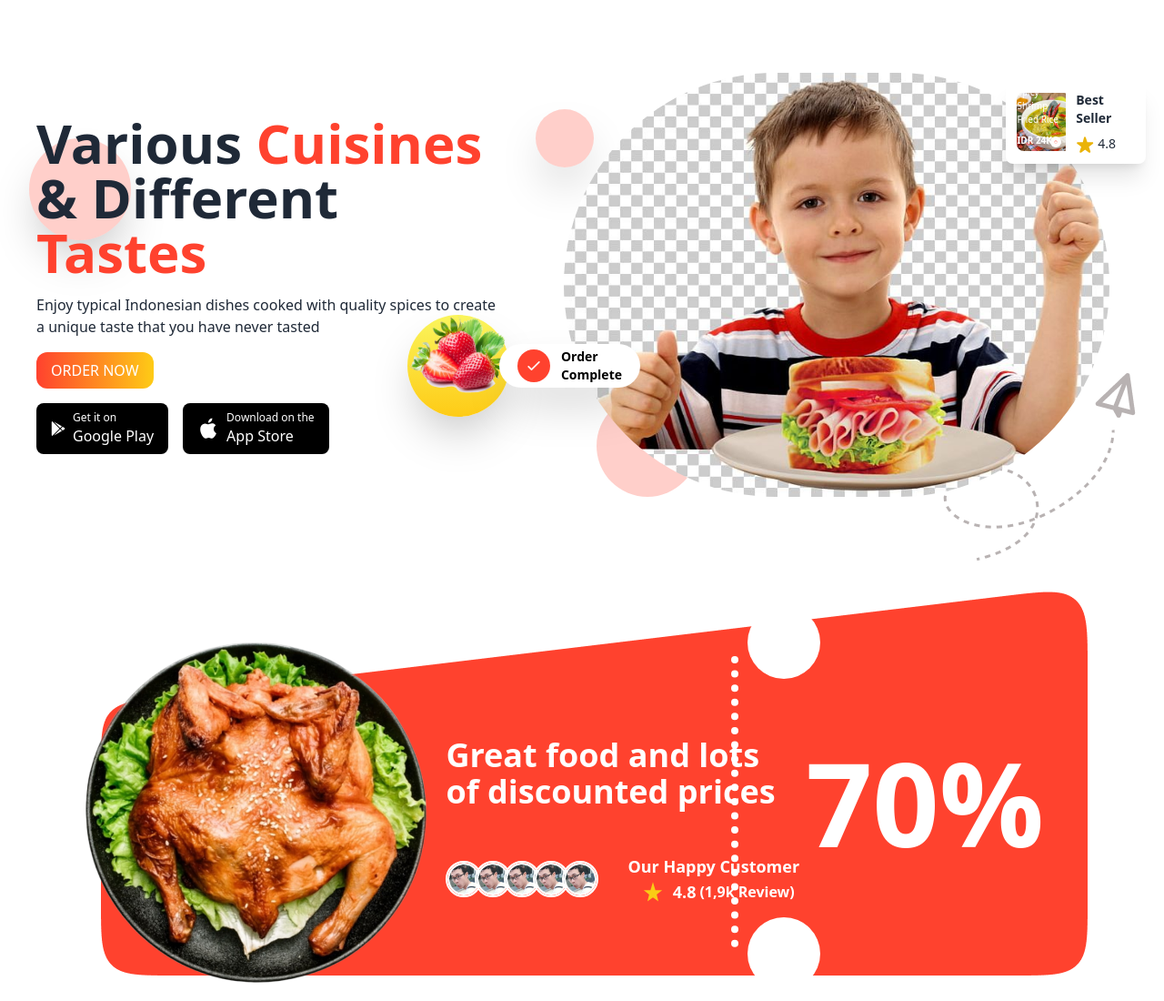
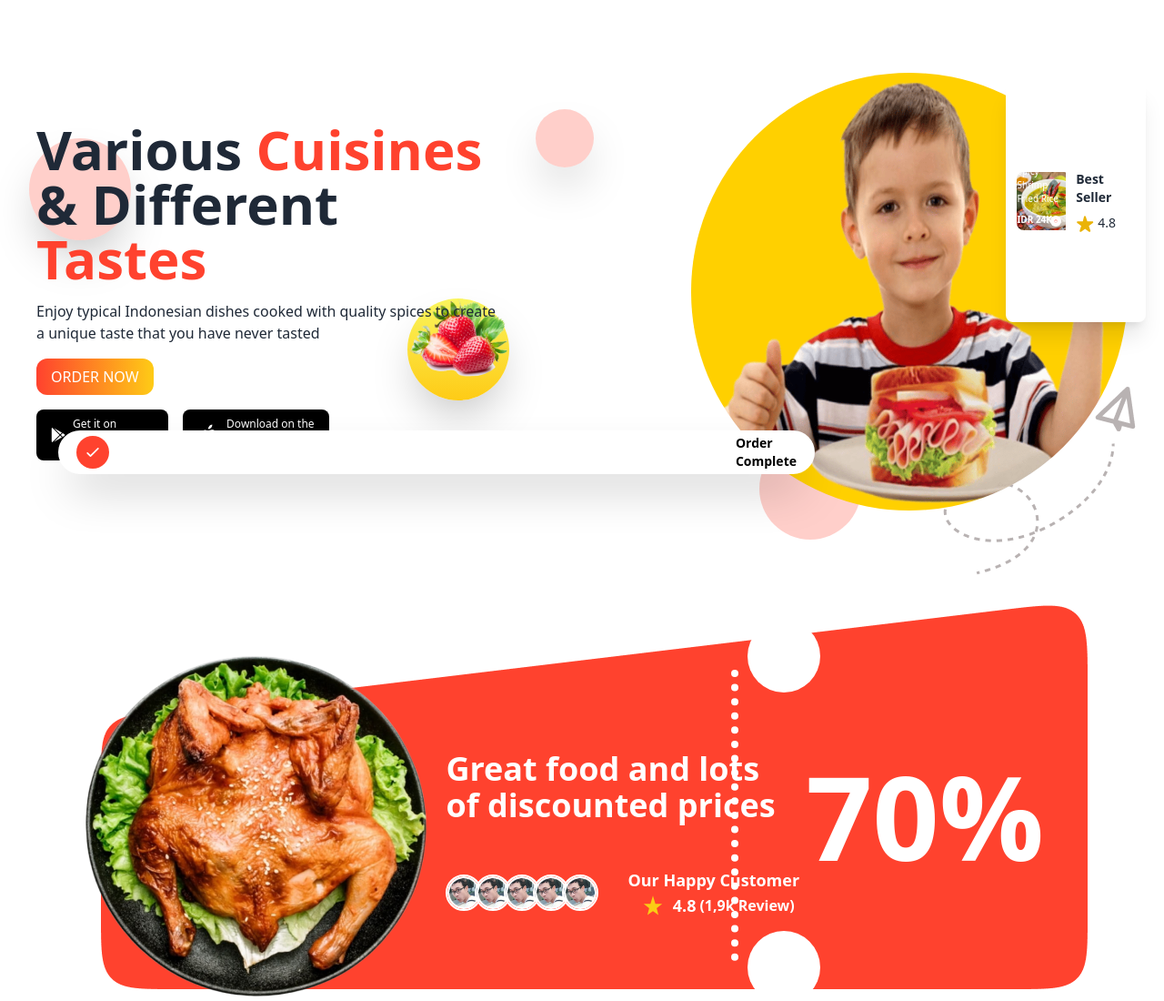
Before and after one commit to shawonetc/Foodpage-3, a website: page index.html in a window 1280 px wide. Shown: the top 1100 px of the page at 91% size. Drawn offline with nearby package versions, Linux system fonts and the light colour scheme.

Commit message:
first commit

```diff
--- a/index.html
+++ b/index.html
@@ -27,31 +27,31 @@
     <header>
         <!-- banner -->
         <div
-            class="flex gap-10 flex-col lg:flex-row justify-between items-center px-4 md:px-10 py-10 my-10 bg-white relative">
+            class="flex md:gap-10 gap-20 flex-col lg:flex-row justify-between items-center px-4 md:px-10 py-10 my-10 bg-white relative">
 
             <div class="absolute xl:top-28 lg:top-6 left-8 w-28 h-28 bg-[#ff422e40] bg-opacity-25
              bg-gradient-to-tl rounded-full shadow-2xl">
 
             </div>
-            <div class="absolute  top-20 right-[49%] w-16 h-16 bg-[#ff422e40] bg-opacity-25
+            <div class="absolute  md:top-20 md:right-[49%] right-9 top-10 w-16 h-16 bg-[#ff422e40] bg-opacity-25
          bg-gradient-to-tl rounded-full shadow-2xl">
 
             </div>
 
-            <div class="absolute bottom-10 right-[40%] w-28 h-28 bg-[#ff422e40] bg-opacity-25
+            <div class="absolute bottom-2 right-[26%] w-28 h-28 bg-[#ff422e40] bg-opacity-25
      bg-gradient-to-tl rounded-full">
 
             </div>
 
             <div
-                class="absolute xl:bottom-32 xl:left-[35%] lg:bottom-48 lg:left-80 w-28 h-28 bg-gradient-to-b from-[#faf55d] to-[#fecb16] rounded-full shadow-2xl">
+                class="absolute xl:bottom-32 xl:left-[35%] lg:bottom-48 lg:left-80 md:right-10 md:top-72 top-48 right-3 w-28 h-28 bg-gradient-to-b from-[#faf55d] to-[#fecb16] rounded-full shadow-2xl">
                 <img src="img/fruit4.png" class="rounded-full flex justify-center items-center" alt="">
             </div>
             <div class="absolute -bottom-16 right-0">
                 <img src="img/Group 6.png" alt="">
             </div>
 
-            <div class="absolute flex items-center bg-white rounded-lg shadow-xl p-3 xl:max-w-[12%] lg:max-w-40 max-w-40 xl:right-5 lg:right-9 md:right-9 md:top-20 lg:top-12 z-20">
+            <div class="absolute flex items-center bg-white rounded-lg shadow-xl p-3 xl:max-w-[12%] lg:max-w-40 max-w-40 lg:right-3 lg:top-5 md:right-9 md:bottom-[44%] bottom-[34%] right-1 xl:top-12 xl:right-5  z-20">
                 <!-- Image  -->
                 <div class="rounded-lg overflow-hidden flex-1">
                     <!-- Image -->
@@ -92,9 +92,9 @@
                     </div>
                 </div>
             </div>
-
+            <!--    -->
             <div
-                class="absolute xl:bottom-40 lg:bottom-60 xl:right-[45%] lg:right-[39%] z-20 flex items-center  bg-white text-black rounded-full px-5 py-1 shadow-2xl justify-between gap-3">
+                class="absolute left-1 bottom-10 md:bottom-20 md:left-16 lg:bottom-12 lg:right-[30%] xl:bottom-20   z-20 flex items-center  bg-white text-black rounded-full px-5 py-1 shadow-2xl justify-between gap-3">
                 <div class="flex items-center  bg-[#ff422e] text-black rounded-full p-1">
                     <svg xmlns="http://www.w3.org/2000/svg" class="w-7 h-7 p-1 text-white" fill="none"
                         viewBox="0 0 24 24" stroke="currentColor">
@@ -107,7 +107,7 @@
 
             <!-- main content  -->
             <div class="space-y-4 z-10">
-                <h1 class="text-6xl font-extrabold max-w-lg">
+                <h1 class="lg:text-6xl md:text-2xl text-lg font-extrabold max-w-lg">
                     Various <span class="text-[#FF422E]">Cuisines</span>
                     &
                     Different <span class="text-[#FF422E]">Tastes </span>
@@ -151,8 +151,8 @@
                 </div>
 
             </div>
-            <div class="relative z-10 lg:w-1/2 w-4/5 mx-5">
-                <img src="img/Hero.jpg" alt="" class="bg-[#fecb16] rounded-full">
+            <div class="relative z-10 lg:w-[40%] w-4/5">
+                <img src="img/hero.png" alt="" class="rounded-full">
 
             </div>
 
```
Also changed, not shown: img/Hero.jpg (deleted), img/hero.png (added).
